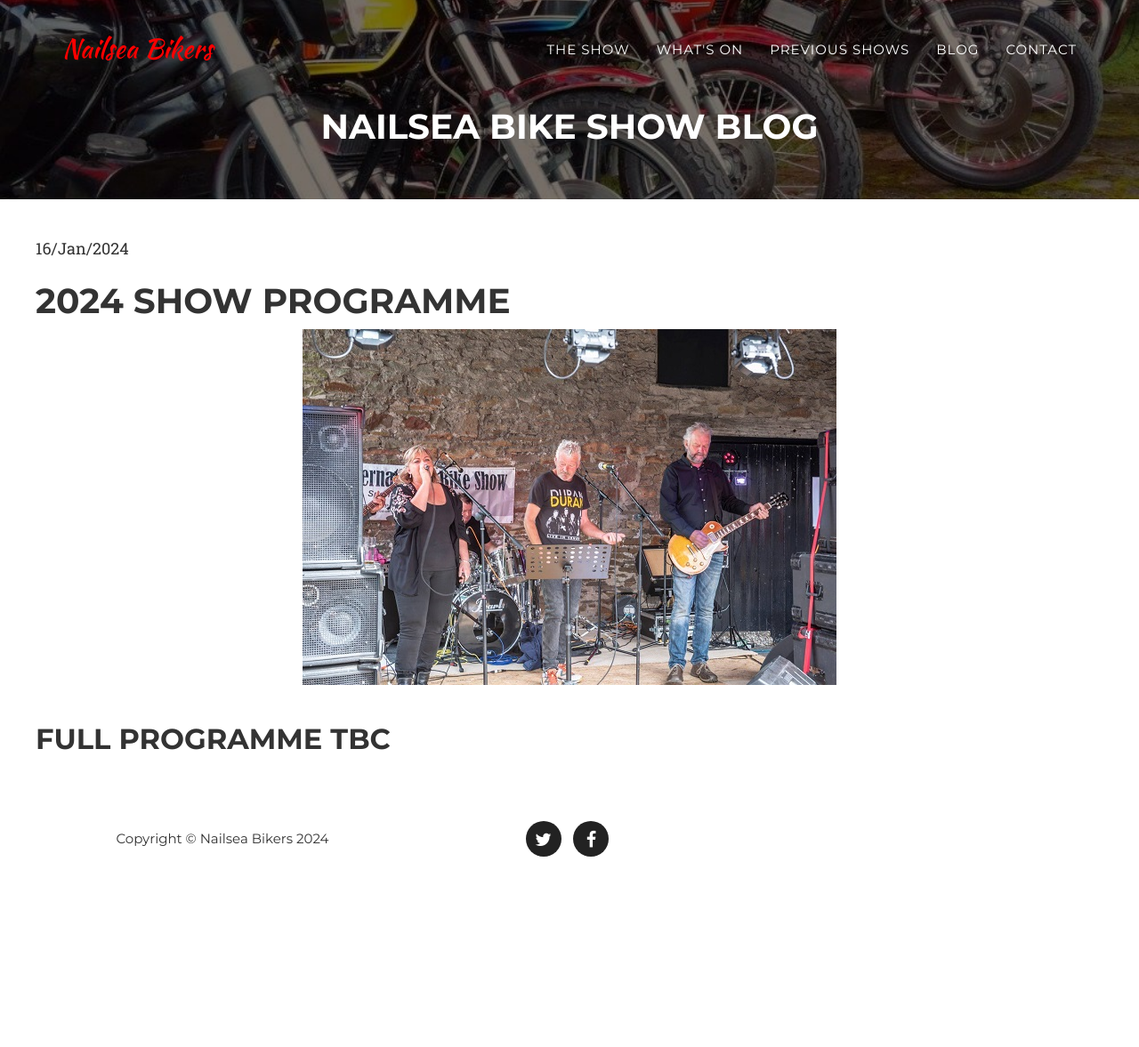
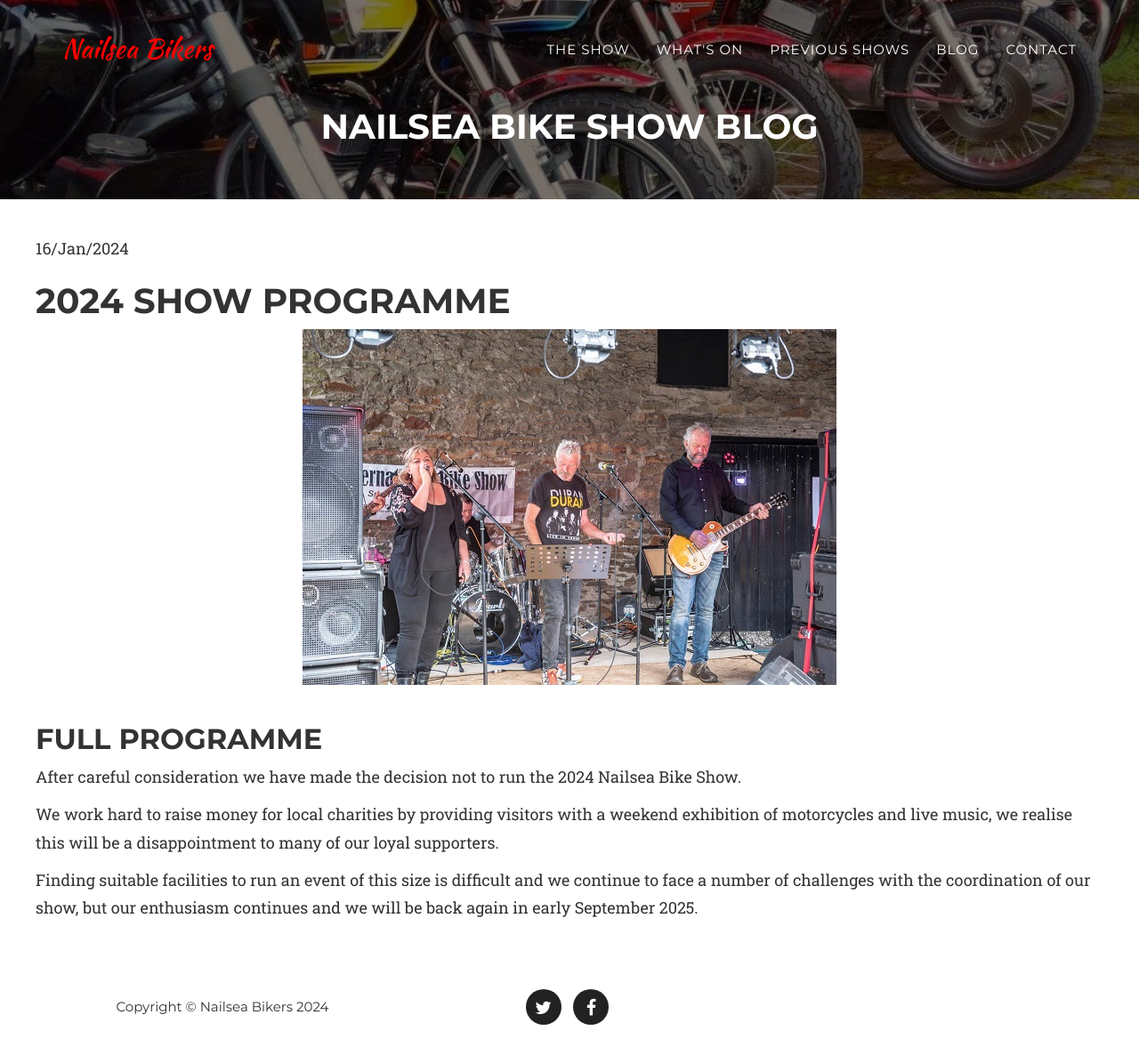
Before and after one commit to nailsea-bikers/nailsea-bikers.github.io, a Jekyll site: the page built from _posts/2024-01-16-programme-2024.markdown, in a window 1280 px wide and 1177 px high. Shown: the whole window at 89% size. Built offline with Jekyll 4.4.1, drawn with Linux system fonts in a browser that asks for light colours; some web fonts are replaced.

Commit message:
Cancel 2024 show

```diff
--- a/_includes/header.html
+++ b/_includes/header.html
@@ -2,8 +2,8 @@
     <header>
         <div class="container">
             <div class="intro-text">
-                <div class="intro-lead-in">7th September, the 14th International</div>
-                <div class="intro-heading">Nailsea Bike Show 2024</div>
+                <div class="intro-lead-in">Dates to be confirmed, the 14th International</div>
+                <div class="intro-heading">Nailsea Bike Show 2025</div>
                 <a href="#theshow" class="page-scroll btn btn-xl">Tell Me More</a>
             </div>
         </div>
--- a/_includes/theshow.html
+++ b/_includes/theshow.html
@@ -14,8 +14,7 @@
                         <i class="fa fa-map-marker fa-stack-1x fa-inverse"></i>
                     </span>
                     <h4 class="service-heading">Location</h4>
-                    <p class="text-muted">Located in Nailsea, South West UK, at the Ring O Bells pub. It is a fantastic venue for the show, as well as offering drinks, food and live music - <a href="https://goo.gl/maps/W6MeZ2wZbGC2" target="_blank">Google Maps</a>.</p>
-                    <p class="test-muted"><a href="{{ "/blog/2022/05/08/directions/" | prepend: site.baseurl }}">Directions</a></p>
+                    <p class="text-muted">Located in Nailsea, South West UK.</p>
                     <p class="text-muted">PLEASE NOTE - This is a residential area, please do not rev your bikes excessively whilst arriving and leaving the venue.</p>
                 </div>
                 <div class="col-md-4">
--- a/_posts/2024-01-16-programme-2024.markdown
+++ b/_posts/2024-01-16-programme-2024.markdown
@@ -10,4 +10,10 @@ description: Full list of all the events and bands
 
 ---
 
-## Full Programme TBC
+## Full Programme
+
+After careful consideration we have made the decision not to run the 2024 Nailsea Bike Show.
+
+We work hard to raise money for local charities by providing visitors with a weekend exhibition of motorcycles and live music, we realise this will be a disappointment to many of our loyal supporters.
+
+Finding suitable facilities to run an event of this size is difficult and we continue to face a number of challenges with the coordination of our show, but our enthusiasm continues and we will be back again in early September 2025.
```
